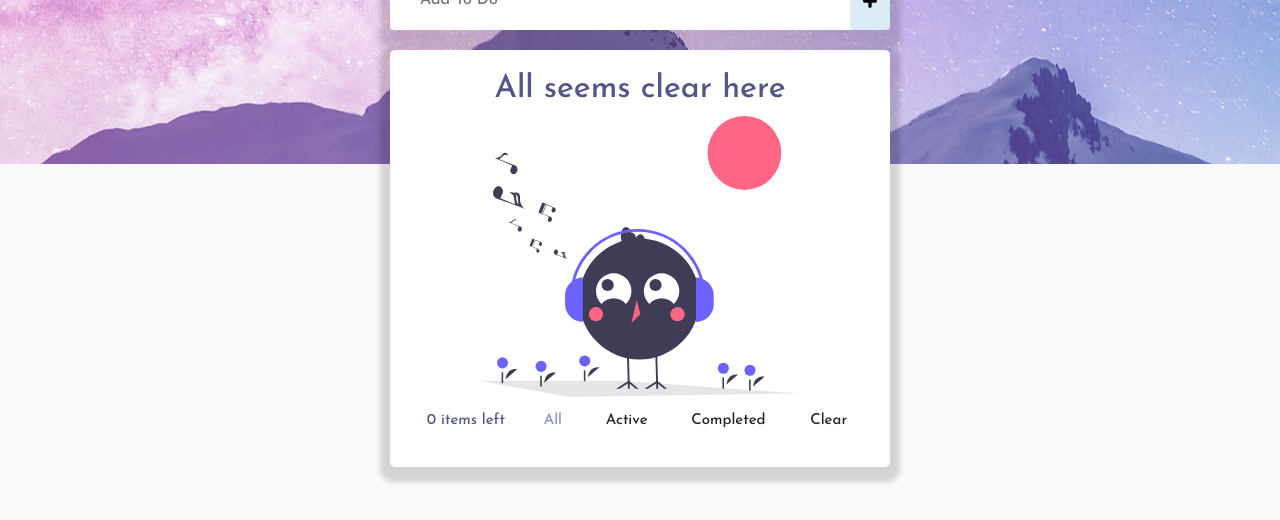
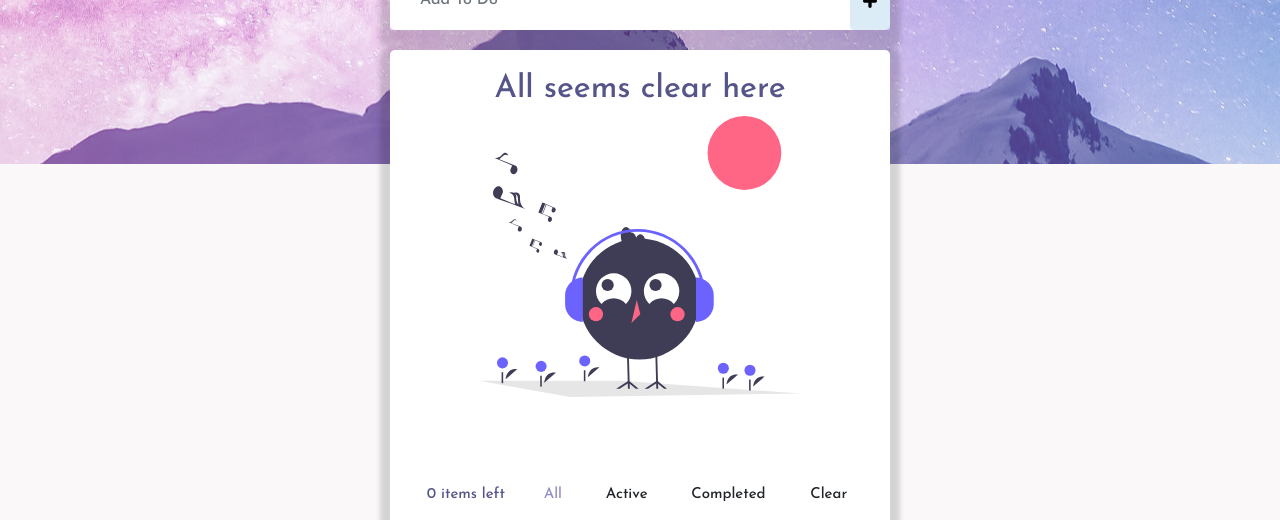
Before and after one commit to assembler-institute/reactjs-wish-list, a React (Create React App) app: page / in a window 1280 px wide. Shown: the part 136-656 px from the top of the page. Built offline with nearby package versions, Linux system fonts and the light colour scheme.

Commit message:
scroll added to todoList

```diff
--- a/src/components/TodoList/TodoList.scss
+++ b/src/components/TodoList/TodoList.scss
@@ -7,6 +7,8 @@
   box-shadow: 0px 5px 5px 10px rgba(0, 0, 0, 0.153);
   ul {
     width: 100%;
+    height: 400px;
+    overflow: scroll;
   }
 }
 
```
